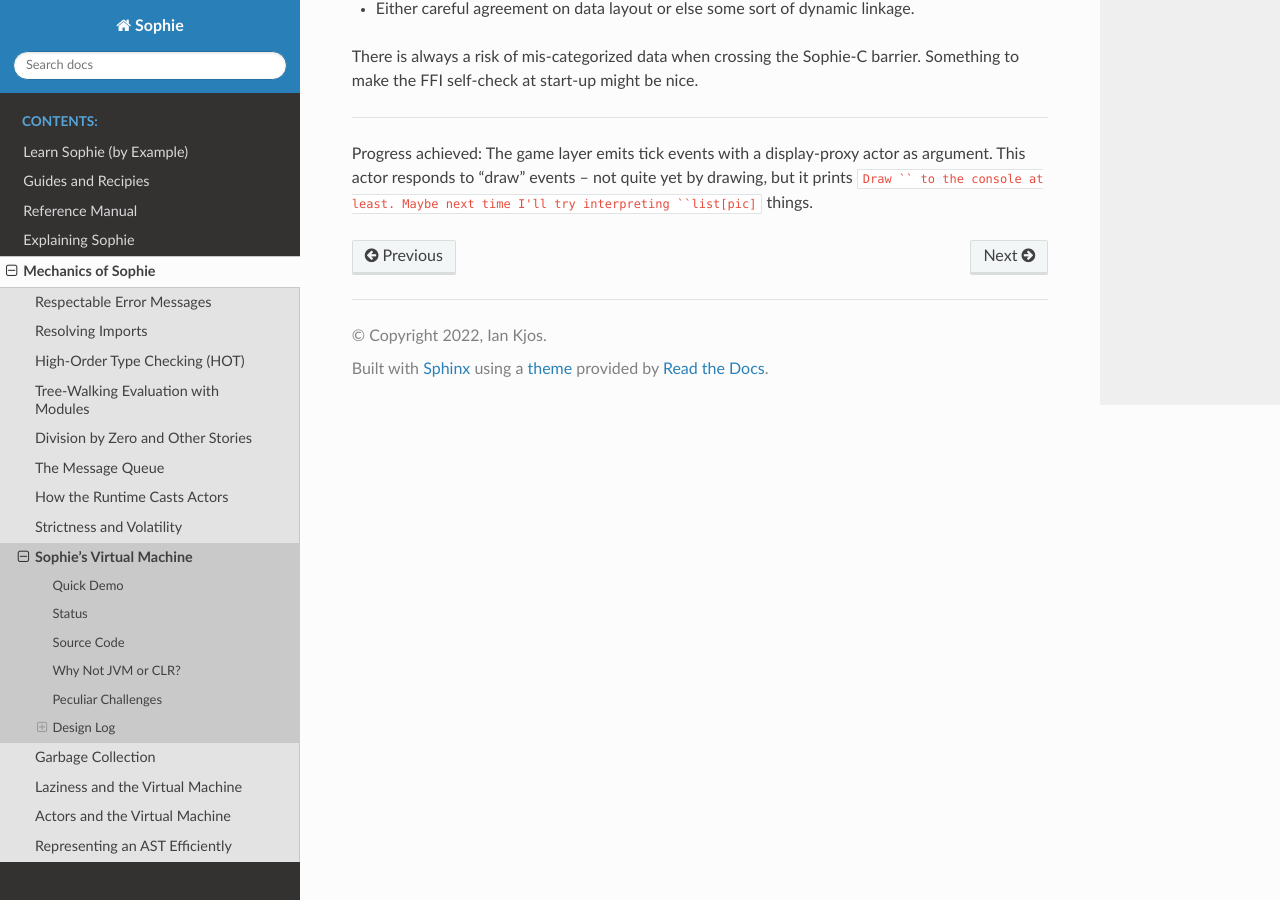
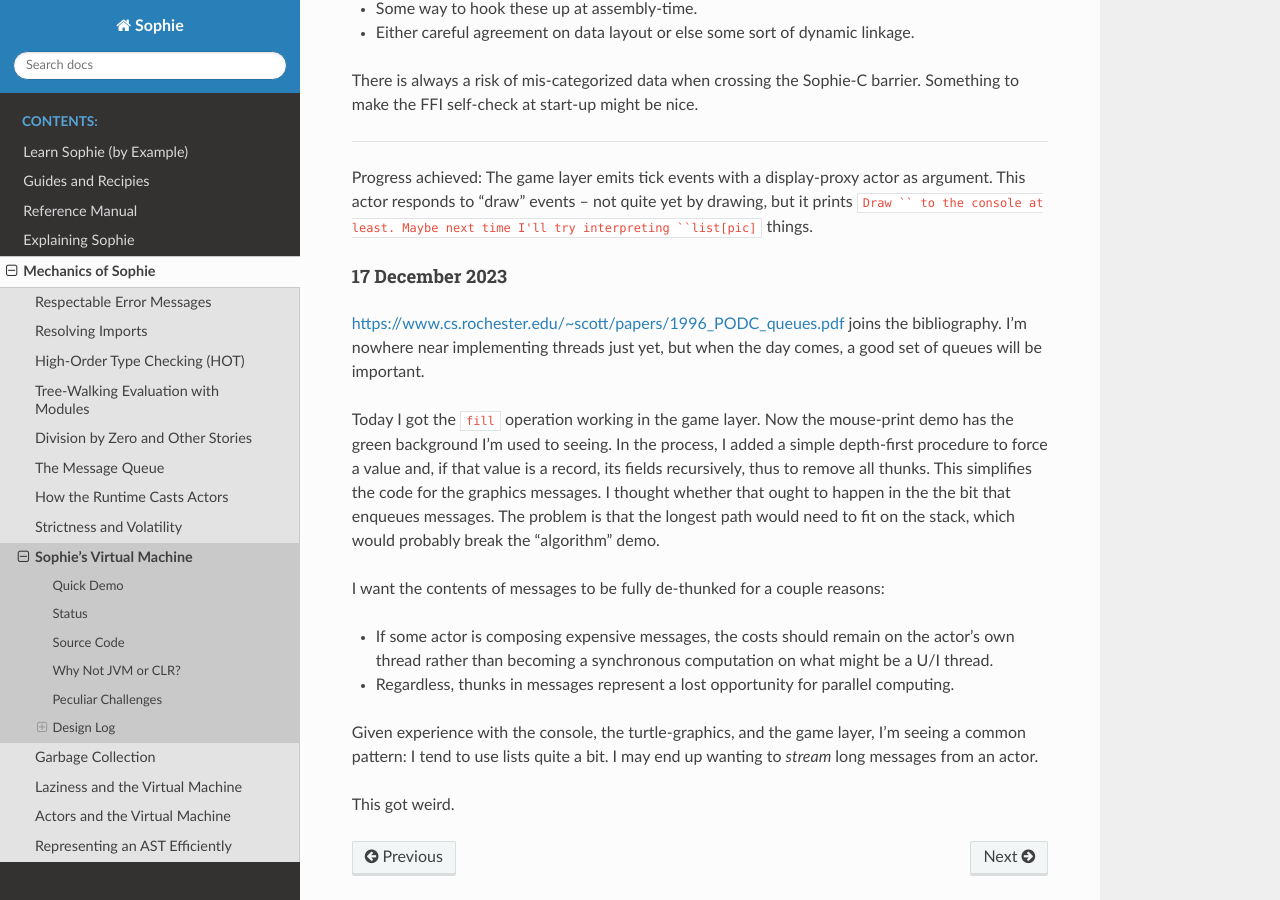
Before and after one commit to kjosib/sophie, a Sphinx documentation site: the page built from docs/tech/vm.rst, in a window 1280 px wide and 900 px high, scrolled down 30614 px. Built offline with Sphinx 7.4.7 and the Read the Docs theme 2.0.0, drawn with Linux system fonts in a browser that asks for light colours.

Commit message:
Some graphics work

```diff
--- a/docs/tech/vm.rst
+++ b/docs/tech/vm.rst
@@ -1392,3 +1392,32 @@
 Progress achieved: The game layer emits tick events with a display-proxy actor as argument.
 This actor responds to "draw" events -- not quite yet by drawing, but it prints ``Draw `` to the console at least.
 Maybe next time I'll try interpreting ``list[pic]`` things.
+
+17 December 2023
+----------------
+
+https://www.cs.rochester.edu/~scott/papers/1996_PODC_queues.pdf
+joins the bibliography. I'm nowhere near implementing threads just yet,
+but when the day comes, a good set of queues will be important.
+
+Today I got the ``fill`` operation working in the game layer.
+Now the mouse-print demo has the green background I'm used to seeing.
+In the process, I added a simple depth-first procedure to force a value and,
+if that value is a record, its fields recursively, thus to remove all thunks.
+This simplifies the code for the graphics messages.
+I thought whether that ought to happen in the the bit that enqueues messages.
+The problem is that the longest path would need to fit on the stack,
+which would probably break the "algorithm" demo.
+
+I want the contents of messages to be fully de-thunked for a couple reasons:
+
+* If some actor is composing expensive messages,
+  the costs should remain on the actor's own thread rather than
+  becoming a synchronous computation on what might be a U/I thread.
+* Regardless, thunks in messages represent a lost opportunity for parallel computing.
+
+Given experience with the console, the turtle-graphics, and the game layer,
+I'm seeing a common pattern: I tend to use lists quite a bit.
+I may end up wanting to *stream* long messages from an actor.
+
+This got weird.
```
Also changed, not shown: 4 other files.
